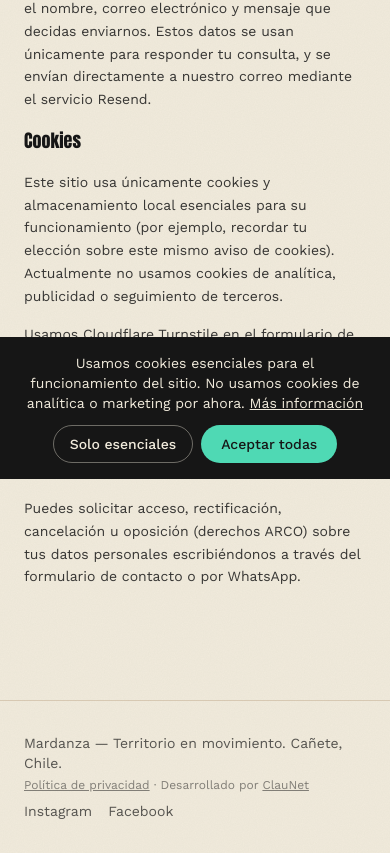
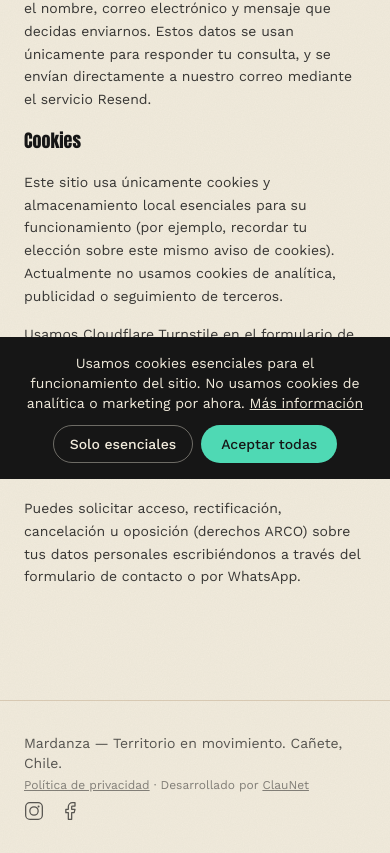
Before and after one commit to mardanza-cnt/mardanza, a Next.js app: page /politica-de-privacidad in a window 390 px wide. Shown: the part 365-1218 px from the top of the page. Built offline with nearby package versions, Linux system fonts and the light colour scheme.

Commit message:
Fix: menú mobile opaco + z-index

```diff
--- a/components/footer.tsx
+++ b/components/footer.tsx
@@ -22,10 +22,33 @@ export default function Footer() {
             </a>
           </p>
         </div>
-        <div className="flex gap-4">
-          <a href="https://www.instagram.com/mardanza_/" target="_blank" rel="noopener noreferrer" className="hover:text-menta">Instagram</a>
-          <a href="https://web.facebook.com/centromardanza/" target="_blank" rel="noopener noreferrer" className="hover:text-menta">Facebook</a>
+        <div className="flex items-center gap-4">
+          <a
+            href="https://www.instagram.com/mardanza_/"
+            target="_blank"
+            rel="noopener noreferrer"
+            className="text-tinta/70 transition-colors hover:text-tinta"
+            aria-label="Instagram @mardanza_"
+          >
+            <svg width="20" height="20" viewBox="0 0 24 24" fill="none" stroke="currentColor" strokeWidth="1.5" strokeLinecap="round" strokeLinejoin="round">
+              <rect x="2" y="2" width="20" height="20" rx="5" ry="5" />
+              <circle cx="12" cy="12" r="5" />
+              <circle cx="17.5" cy="6.5" r="1.2" fill="currentColor" stroke="none" />
+            </svg>
+          </a>
+          <a
+            href="https://web.facebook.com/centromardanza/"
+            target="_blank"
+            rel="noopener noreferrer"
+            className="text-tinta/70 transition-colors hover:text-tinta"
+            aria-label="Facebook Centro Mardanza"
+          >
+            <svg width="20" height="20" viewBox="0 0 24 24" fill="none" stroke="currentColor" strokeWidth="1.5" strokeLinecap="round" strokeLinejoin="round">
+              <path d="M18 2h-3a5 5 0 0 0-5 5v3H7v4h3v8h4v-8h3l1-4h-4V7a1 1 0 0 1 1-1h3z" />
+            </svg>
+          </a>
         </div>
+
       </div>
     </footer>
   );
--- a/components/header.tsx
+++ b/components/header.tsx
@@ -24,10 +24,25 @@ export default function Header() {
     return () => window.removeEventListener("scroll", onScroll);
   }, []);
 
+  // Lock body scroll when mobile menu is open
+  useEffect(() => {
+    if (menuOpen) {
+      document.body.style.overflow = "hidden";
+    } else {
+      document.body.style.overflow = "";
+    }
+    return () => { document.body.style.overflow = ""; };
+  }, [menuOpen]);
+
   return (
+    <>
       <header
         className={`fixed top-0 left-0 right-0 z-50 px-6 py-4 transition-colors duration-500 md:px-12 ${
-        scrolled ? "bg-papel/90 backdrop-blur-sm" : "bg-gradient-to-b from-tinta/60 to-transparent"
+          menuOpen
+            ? "bg-tinta"
+            : scrolled
+              ? "bg-papel/90 backdrop-blur-sm"
+              : "bg-gradient-to-b from-tinta/60 to-transparent"
         }`}
       >
         <div className="flex items-center justify-between">
@@ -35,7 +50,8 @@ export default function Header() {
           <Link href="/" className="cursor-pointer shrink-0">
             <div className="transition-all duration-500 ease-in-out">
               <Image
-              src={scrolled ? "/logo-blue.png" : "/logo-white.png"}
+                src={menuOpen ? "/logo-white.png" : scrolled ? "/logo-blue.png" : "/logo-white.png"}
+
                 alt="Mardanza"
                 width={100}
                 height={27}
@@ -49,7 +65,7 @@ export default function Header() {
           {/* Hamburger button — visible on mobile */}
           <button
             className={`md:hidden transition-colors ${
-            scrolled ? "text-tinta" : "text-papel/90"
+              scrolled && !menuOpen ? "text-tinta" : "text-papel/90"
             }`}
             onClick={() => setMenuOpen(!menuOpen)}
             aria-label={menuOpen ? "Cerrar menú" : "Abrir menú"}
@@ -70,29 +86,29 @@ export default function Header() {
             ))}
           </nav>
         </div>
+      </header>
 
-      {/* Mobile dropdown */}
+      {/* Mobile dropdown — full-screen overlay */}
       {menuOpen && (
-        <nav
-          className={`mt-4 flex flex-col gap-3 border-t pt-4 md:hidden ${
-            scrolled
-              ? "border-tinta/10 text-tinta"
-              : "border-papel/20 text-papel/90"
-          }`}
-        >
+        <div className="fixed inset-0 z-40 md:hidden">
+          {/* Fondo opaco */}
+          <div className="absolute inset-0 bg-tinta" />
+          {/* Contenido del menú */}
+          <nav className="relative z-10 mt-24 flex flex-col items-center gap-6 px-6">
             {NAV_LINKS.map((link) => (
               <Link
                 key={link.href}
                 href={link.href}
-              className="text-base font-medium tracking-wide hover:text-menta transition-colors"
+                className="text-xl font-medium tracking-wide text-papel/90 transition-colors hover:text-papel"
                 onClick={() => setMenuOpen(false)}
               >
                 {link.label}
               </Link>
             ))}
           </nav>
+        </div>
       )}
-    </header>
+    </>
 
   );
 }
```
Lines whose indentation alone changed are shown as unchanged.
